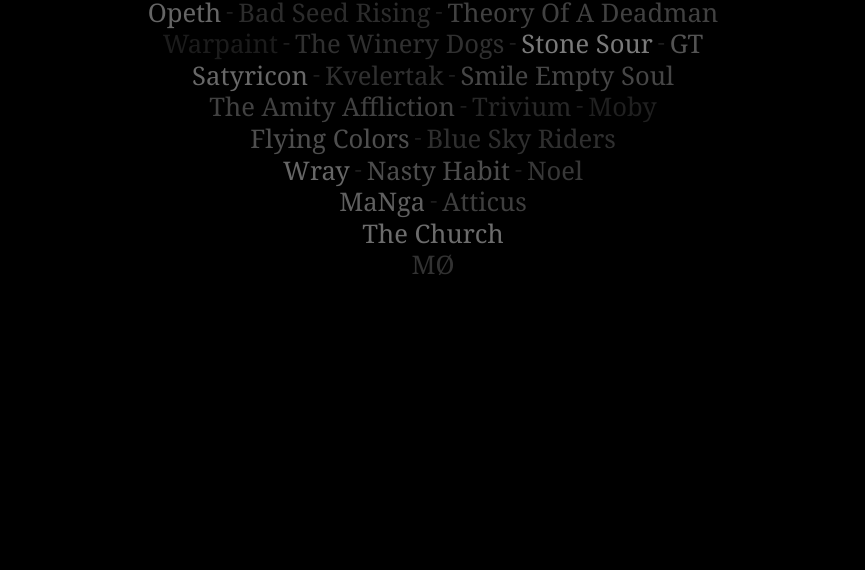
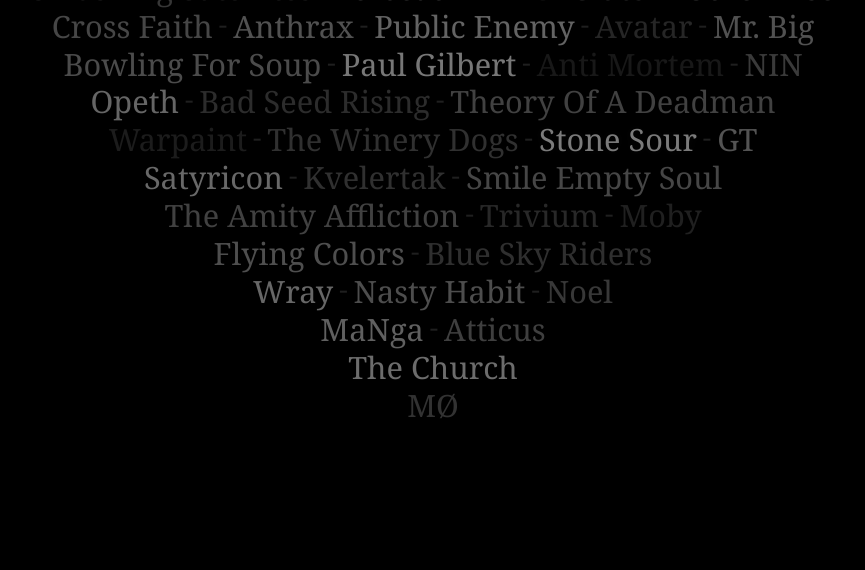
Before and after one commit to kd2kuf/kd2kuf.github.io, a plain HTML site: page artists.html in a window 1280 px wide. Shown: the part 430-1000 px from the top of the page, without its empty margins (207-1072 px from the left). Before the commit the page ends 833 px from the top, so only its background shows below. Drawn offline with Linux system fonts and the light colour scheme.

Commit message:
Add media query for pick-container styling

```diff
--- a/artists.html
+++ b/artists.html
@@ -394,6 +394,9 @@ html, body {
     line-height: 1.55;
   }
 }
+  @media (min-width: 601px) {
+  .pick-container { zoom: 1.2; }
+}
 </style>
 
 <div class="screen">
```
